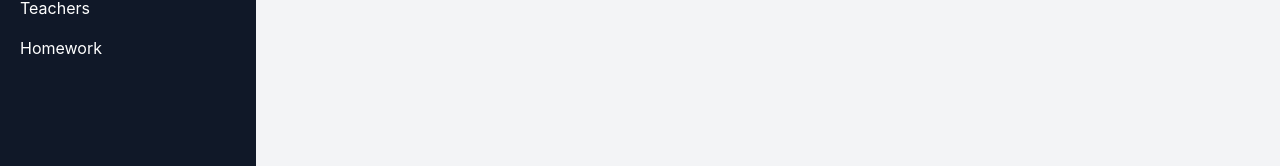
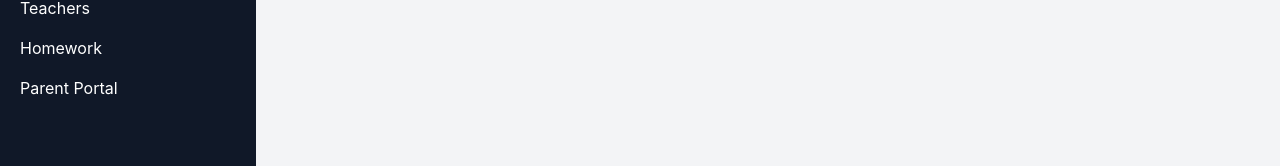
Before and after one commit to Harshal135701/School-Management-System, a React (Vite) app in the folder client/: page /login in a window 1280 px wide. Shown: the part 168-334 px from the top of the page. Built offline with nearby package versions, Linux system fonts and the light colour scheme.

Commit message:
Navigation for parent controller is added

```diff
--- a/client/src/components/Sidebar.jsx
+++ b/client/src/components/Sidebar.jsx
@@ -12,6 +12,7 @@ function Sidebar() {
 
 
   <nav className="space-y-4">
+
 
     <Link
       className="block hover:text-blue-400"
@@ -45,6 +46,14 @@ function Sidebar() {
     </Link>
 
 
+    <Link
+      className="block hover:text-blue-400"
+      to="/parent"
+    >
+      Parent Portal
+    </Link>
+
+
   </nav>
 
 
```
Lines whose indentation alone changed are shown as unchanged.
